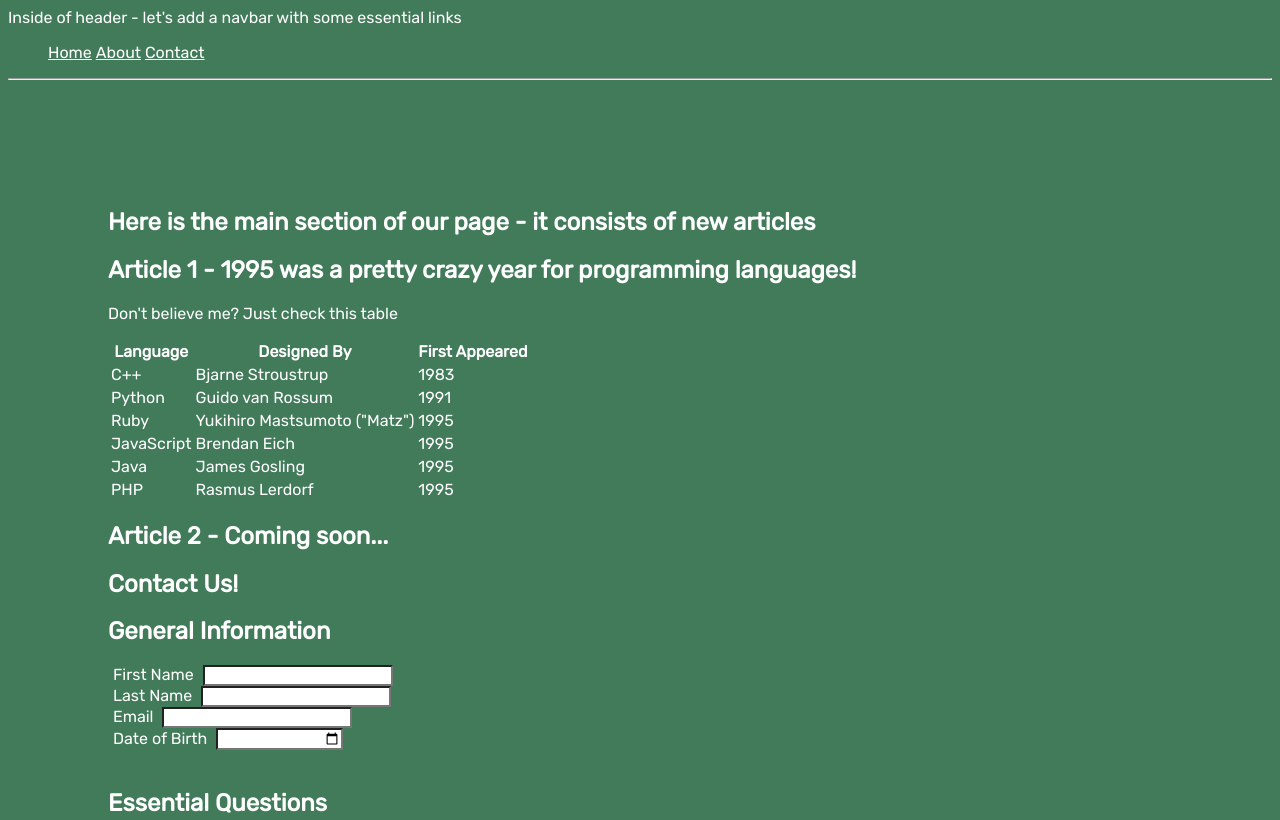
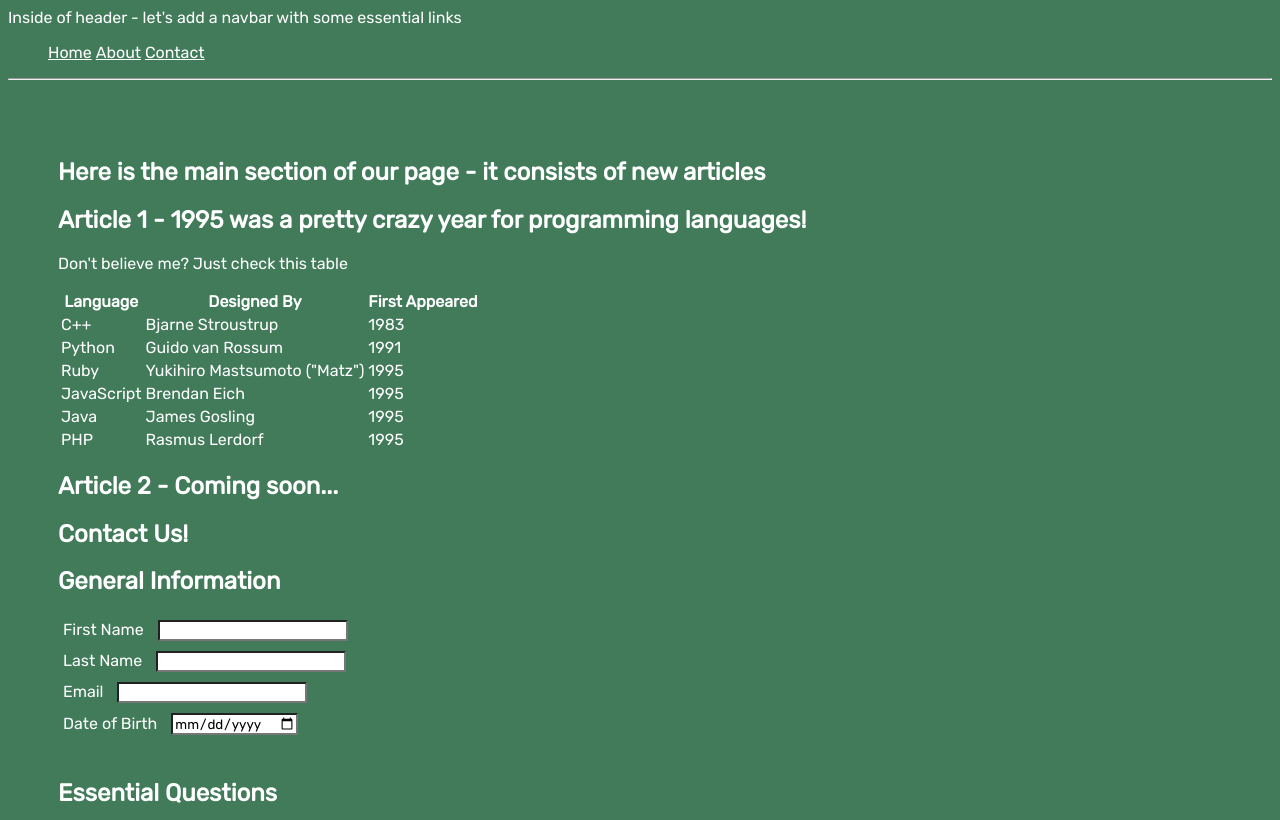
Before and after one commit to scottCarpenter89/vr21, a plain HTML site: page mockup.html in a window 1280 px wide. Shown: the top 820 px of the page. Drawn offline with Linux system fonts and the light colour scheme.

Commit message:
pushing changes

```diff
--- a/css/mockup.css
+++ b/css/mockup.css
@@ -14,6 +14,15 @@ label {
 
 input {
     background-color: #FFF;
+    color: #000;
+}
+
+div > label, input {
+    margin: 5px;
+}
+
+label {
+    align-content: right;
 }
 
 button {
@@ -28,7 +37,7 @@ button {
 }
 
 main {
-    padding: 100px;
+    padding: 50px;
 }
 
 footer {
```
